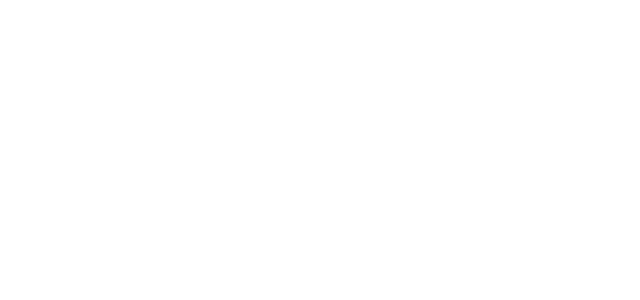
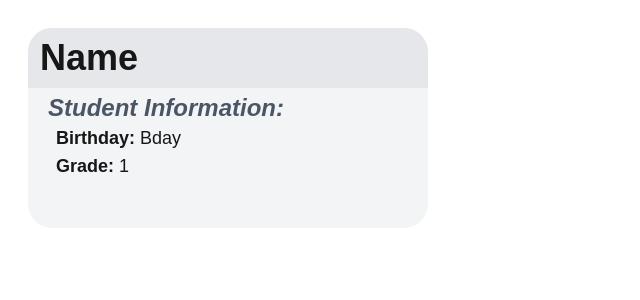
Before and after one commit to AnLuu225/webdev_2_300_group_7_assignment_2, a Next.js app: page / in a window 1280 px wide. Shown: the top 300 px of the page, without its empty margins (0-640 px from the left). Built offline with nearby package versions, Linux system fonts and the light colour scheme.

Commit message:
Worked on StudentCard

```diff
--- a/app/components/StudentCard.tsx
+++ b/app/components/StudentCard.tsx
@@ -1,5 +1,36 @@
+let student: {
+    name: string,
+    birthday: string,
+    grade: number
+} = {
+    name: "Name",
+    birthday: "Bday",
+    grade: 1
+};
+
+
+
 const StudentCardComponent = () => {
+    return (
 
+        <div className="bg-gray-100 w-100 h-50 rounded-3xl m-7">
+            <div className="flex bg-gray-200 h-15 rounded-t-3xl items-center p-3">
+                <h2 className="font-bold text-4xl">{student.name}</h2>
+            </div>
+            <div className="pl-5 pt-1">
+                <h4 className="font-bold text-gray-600 italic text-2xl">
+                    Student Information:
+                </h4>
+                <p className="pl-2 text-lg">
+                    <b>Birthday:</b> {student.birthday}
+                    <br />
+                    <b>Grade:</b> {student.grade}
+                </p>
+            </div>
+        </div>
+
+
+    );
 }
 
 export default StudentCardComponent;
--- a/app/page.tsx
+++ b/app/page.tsx
@@ -5,7 +5,7 @@
   return (
     <div className="">
       <main className="">
-
+        <StudentCardComponent />
       </main>
     </div>
   );
```
